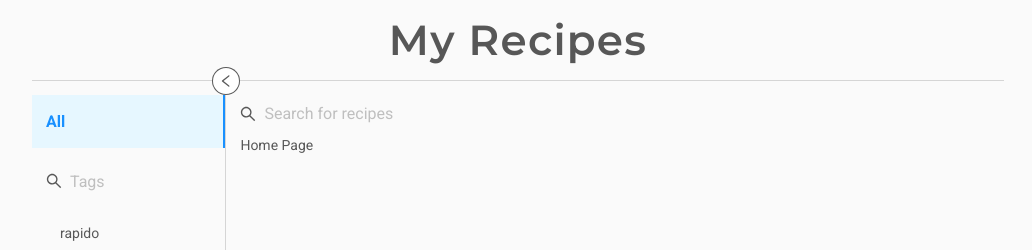
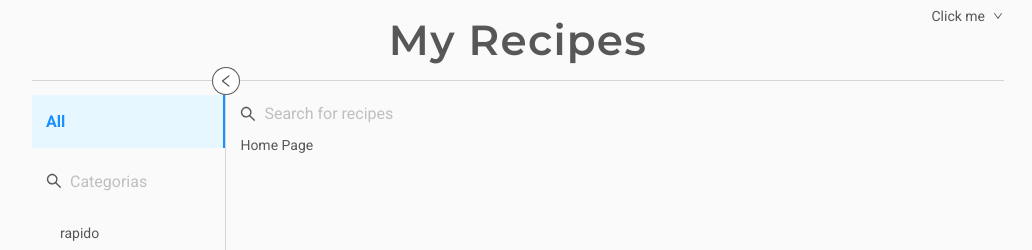
Before and after one commit to davicorreiajr/my-recipes, a React (Create React App) app: page /all in a window 1280 px wide. Shown: the top 250 px of the page, without its empty margins (122-1154 px from the left). Built offline with nearby package versions, Linux system fonts and the light colour scheme.

Commit message:
Create LanguageProvider (with all language setup) plus a base structure for LanguageSelector

```diff
--- a/package.json
+++ b/package.json
@@ -14,6 +14,7 @@
     "@types/react-dom": "^16.9.0",
     "@types/styled-components": "^5.1.0",
     "antd": "^4.2.0",
+    "lodash": "^4.17.15",
     "react": "^16.13.1",
     "react-dom": "^16.13.1",
     "react-router-dom": "^5.1.2",
@@ -40,6 +41,7 @@
     ]
   },
   "devDependencies": {
+    "@types/lodash": "^4.14.150",
     "@types/react-router-dom": "^5.1.5",
     "eslint": "^6.8.0",
     "eslint-config-react-app": "^5.2.1",
--- a/src/components/Header/Header.tsx
+++ b/src/components/Header/Header.tsx
@@ -1,11 +1,11 @@
 import React from 'react'
 import styled from 'styled-components'
 import { Link } from 'react-router-dom'
+import LanguageSelector from './LanguageSelector'
 
-type Props = {
-  className?: string
-}
-
+const Container = styled.div`
+  position: relative;
+`
 const StyledLink = styled(Link)`
   display: block;
   cursor: pointer;
@@ -22,12 +22,22 @@ const StyledLink = styled(Link)`
     color: ${props => props.theme.colors.black.default};
   }
 `
+const StyledLanguageSelector = styled(LanguageSelector)`
+  position: absolute;
+  top: 0;
+  right: 0;
+`
+
+type Props = {
+  className?: string
+}
 
 const Header = ({ className }: Props) => {
   return (
-    <div className={className}>
+    <Container className={className}>
       <StyledLink to="/">My Recipes</StyledLink>
-    </div>
+      <StyledLanguageSelector />
+    </Container>
   )
 }
 
--- /dev/null
+++ b/src/components/Header/LanguageSelector.tsx
@@ -0,0 +1,43 @@
+import React from 'react'
+import styled from 'styled-components'
+import { Menu, Dropdown, Button } from 'antd'
+import { DownOutlined } from '@ant-design/icons'
+
+const StyledButton = styled(Button)`
+  padding-right: 0;
+  color: ${({ theme }) => theme.colors.black.default};
+  &:hover {
+    color: ${({ theme }) => theme.colors.primary.default};
+  }
+`
+
+type Props = {
+  className?: string
+}
+
+const LanguageSelector = ({ className }: Props) => {
+  const onClick = ({ key }: { key: string }) => {
+    // eslint-disable-next-line no-console
+    console.log('click on ', key)
+  }
+
+  const menu = (
+    <Menu onClick={onClick}>
+      <Menu.Item key="1">1st menu item</Menu.Item>
+      <Menu.Item key="2">2nd memu item</Menu.Item>
+      <Menu.Item key="3">3rd menu item</Menu.Item>
+    </Menu>
+  )
+
+  return (
+    <div className={className}>
+      <Dropdown overlay={menu} trigger={['click']} placement="bottomRight">
+        <StyledButton type="link">
+          Click me <DownOutlined />
+        </StyledButton>
+      </Dropdown>
+    </div>
+  )
+}
+
+export default LanguageSelector
--- a/src/components/Tags/TagsSearch.tsx
+++ b/src/components/Tags/TagsSearch.tsx
@@ -1,6 +1,7 @@
 import React from 'react'
 import { SearchBar } from '../../widgets'
 import styled from 'styled-components'
+import { useTranslation } from '../../i18n'
 
 const StyledSearchBar = styled(SearchBar)`
   padding: ${({ theme }) => theme.spacing.base};
@@ -11,7 +12,8 @@ type Props = {
 }
 
 const TagsSearch = ({ onChange }: Props) => {
-  return <StyledSearchBar placeholder="Tags" onChange={onChange} />
+  const placeholder = useTranslation('menu.tags.placeholder')
+  return <StyledSearchBar placeholder={placeholder} onChange={onChange} />
 }
 
 export default TagsSearch
--- /dev/null
+++ b/src/i18n/LanguageProvider.tsx
@@ -0,0 +1,48 @@
+import React, { useContext, useState } from 'react'
+import { LANGUAGES, LanguageType } from './languages'
+import { en_UK, pt_BR } from './lang'
+import { get } from 'lodash'
+
+const DEFAULT_LANGUAGE = LANGUAGES.ptBr
+
+const LanguageContext = React.createContext({
+  language: DEFAULT_LANGUAGE,
+  setLanguage: (language: LanguageType) => {},
+})
+LanguageContext.displayName = 'LanguageContext'
+
+type Props = {
+  children: React.ReactNode
+}
+
+const LanguageProvider = ({ children }: Props) => {
+  const [language, setLanguage] = useState(DEFAULT_LANGUAGE)
+  const providerValue = {
+    language,
+    setLanguage,
+  }
+
+  return (
+    <LanguageContext.Provider value={providerValue}>
+      {children}
+    </LanguageContext.Provider>
+  )
+}
+
+const useLanguage = () => {
+  return useContext(LanguageContext)
+}
+
+const useTranslation: (path: string) => string = (path: string) => {
+  const { language } = useContext(LanguageContext)
+  switch (language) {
+  case LANGUAGES.enUk:
+    return get(en_UK, path, 'Translation not found')
+  case LANGUAGES.ptBr:
+    return get(pt_BR, path, 'Translation not found')
+  default:
+    throw Error(`Language ${language} not found.`)
+  }
+}
+
+export { LanguageProvider, useLanguage, useTranslation }
--- /dev/null
+++ b/src/i18n/index.ts
@@ -0,0 +1,7 @@
+export { LANGUAGES } from './languages'
+export {
+  LanguageProvider,
+  useLanguage,
+  useTranslation,
+} from './LanguageProvider'
+// export * from './LanguageProvider'
--- /dev/null
+++ b/src/i18n/lang/en_UK.ts
@@ -0,0 +1,15 @@
+import Language from './lang'
+
+const en_UK: Language = {
+  header: {
+    title: 'My Recipes',
+  },
+  menu: {
+    all: 'All',
+    tags: {
+      placeholder: 'Tags',
+    },
+  },
+}
+
+export default en_UK
--- /dev/null
+++ b/src/i18n/lang/index.ts
@@ -0,0 +1,2 @@
+export { default as en_UK } from './en_UK'
+export { default as pt_BR } from './pt_BR'
--- /dev/null
+++ b/src/i18n/lang/pt_BR.ts
@@ -0,0 +1,15 @@
+import Language from './lang'
+
+const pt_BR: Language = {
+  header: {
+    title: 'Minhas Receitas',
+  },
+  menu: {
+    all: 'Todas',
+    tags: {
+      placeholder: 'Categorias',
+    },
+  },
+}
+
+export default pt_BR
--- /dev/null
+++ b/src/i18n/languages.ts
@@ -0,0 +1,11 @@
+export type LanguageType = 'en_UK' | 'pt_BR'
+
+interface Languages {
+  enUk: LanguageType
+  ptBr: LanguageType
+}
+
+export const LANGUAGES: Languages = {
+  enUk: 'en_UK',
+  ptBr: 'pt_BR',
+}
```
Also changed, not shown: src/App.tsx (+7 -2 lines), src/i18n/lang/lang.d.ts (added, +12 -0 lines), 1 other file (tests, documents, lock files or other folders).
